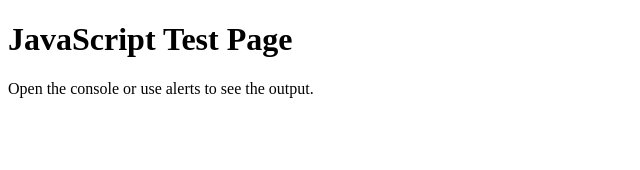
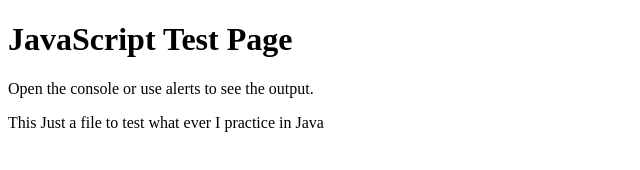
Before and after one commit to imhammadarif/Html-Css-JavaScript, a plain HTML site: page test.html in a window 1280 px wide. Shown: the whole page, without its empty margins (0-640 px from the left). Drawn offline with Linux system fonts and the light colour scheme.

Commit message:
This File is just to test whatever I am practice in JavaScript.

```diff
--- a/test.html
+++ b/test.html
@@ -8,6 +8,7 @@
 <body>
     <h1>JavaScript Test Page</h1>
     <p>Open the console or use alerts to see the output.</p>
+    <p>This Just a file to test what ever I practice in Java</p>
     <script src="FactorialCalculator.js"></script>
 </body>
 </html>
```
